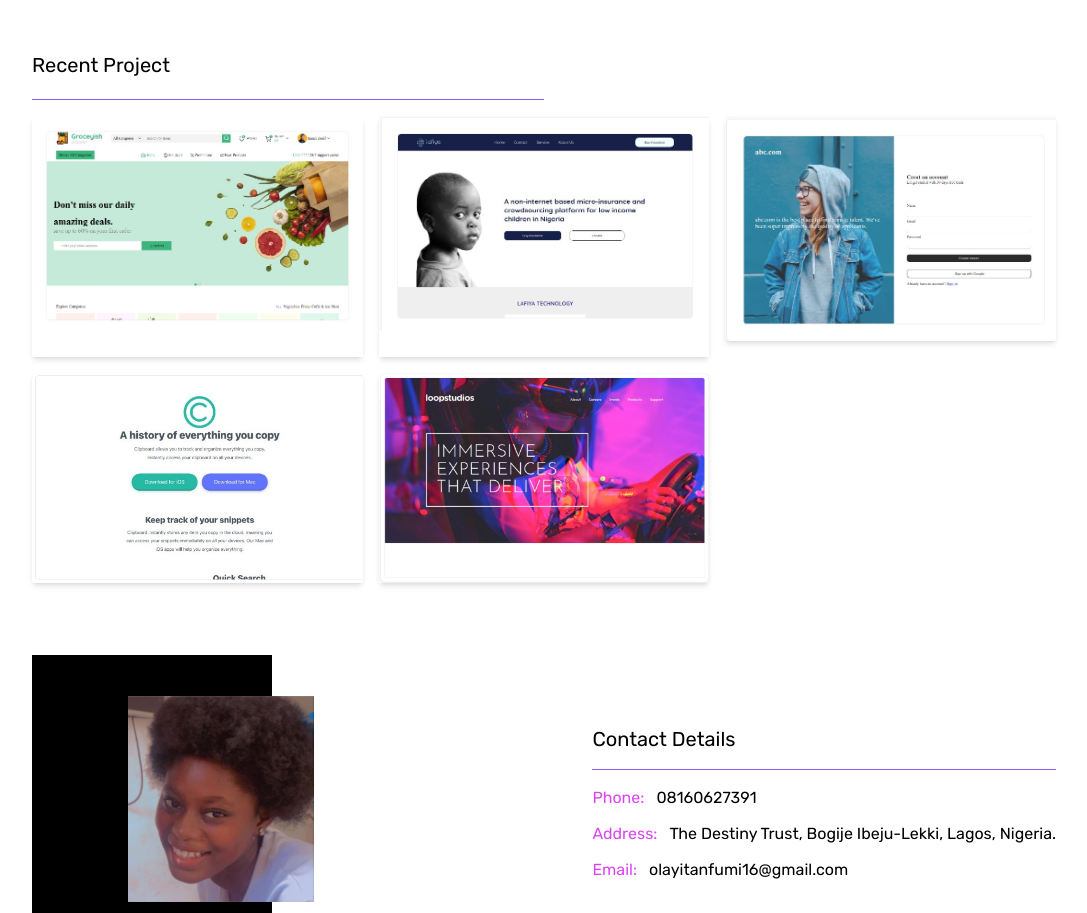
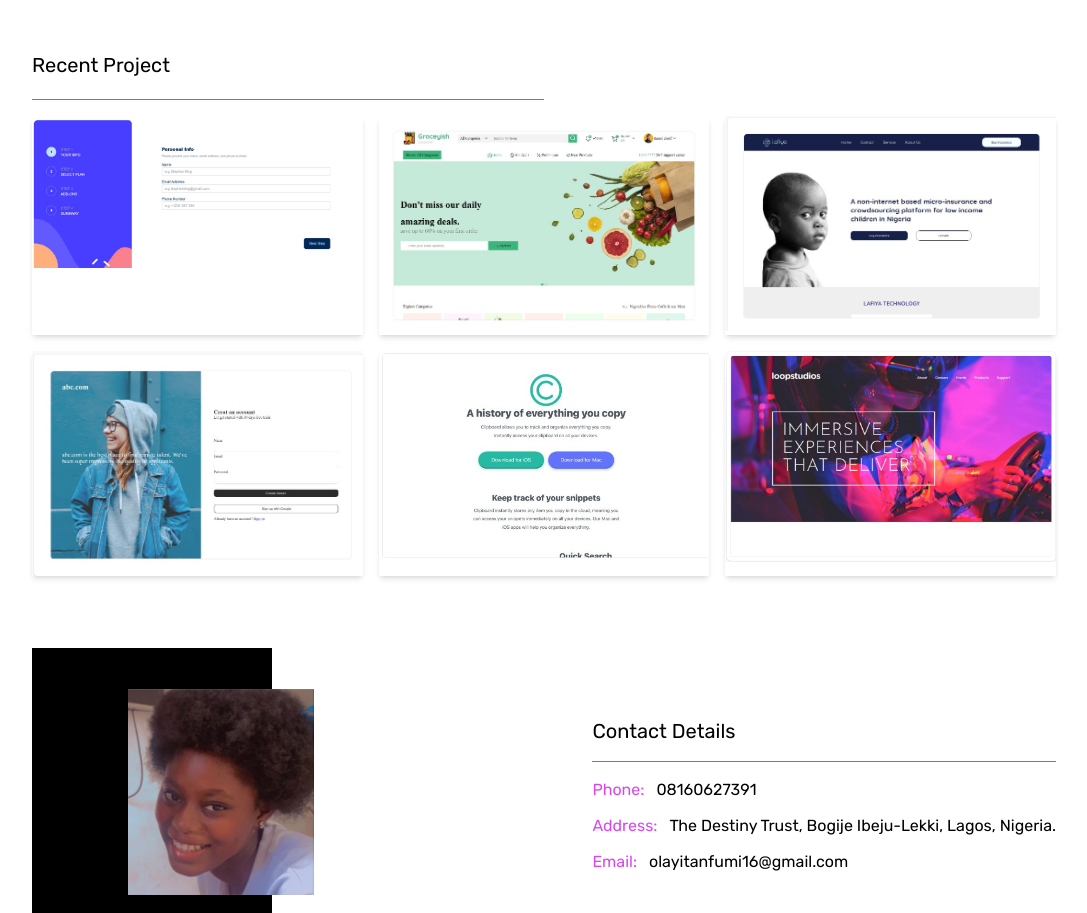
Before and after one commit to Wura-ola/Portfolio, a React (Vite) app: page / in a window 1280 px wide. Shown: the part 1116-2029 px from the top of the page, without its empty margins (96-1183 px from the left). Built offline with nearby package versions, Linux system fonts and the light colour scheme.

Commit message:
Updated the Project Section

```diff
--- a/src/components/Projects.jsx
+++ b/src/components/Projects.jsx
@@ -1,6 +1,6 @@
 import React from "react";
 import Project1 from "../assets/Project1.jpg";
-import Project2 from "../assets/Project2.jpg";
+import Project2 from "../assets/mult step.jpg";
 import Project3 from "../assets/Project3.jpg";
 import Project4 from "../assets/Project4.jpg";
 import clipboard from "../assets/clipboard.jpg";
@@ -13,8 +13,14 @@ function Projects() {
 
       <div className=" grid md:grid-cols-3 gap-4">
         <div className=" shadow-md">
+          <a href="https://multi-setup-form-page.vercel.app/" target="_blank">
+            <img src={Project2} alt="multi_step" />
+          </a>
+        </div>
+
+        <div className=" shadow-md">
           <a href="https://tdt-foods-master-master.vercel.app/" target="_blank">
-            <img src={Project1} alt="" />
+            <img src={Project1} alt="project 2 img" />
           </a>
         </div>
 
```
Also changed, not shown: src/assets/mult step.jpg (added).
